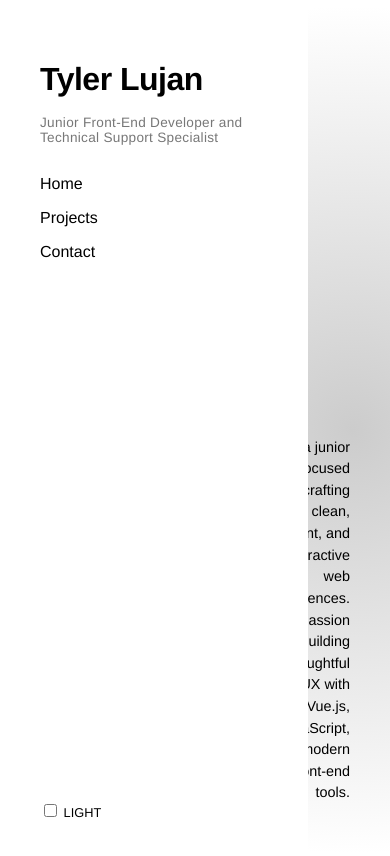
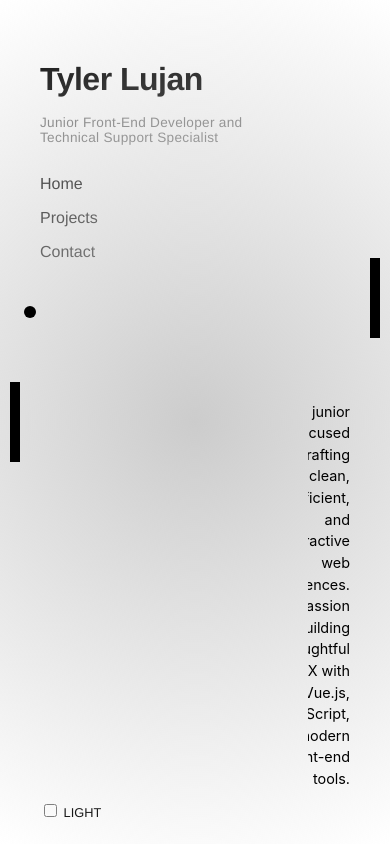
Before and after one commit to t-lujan/tyler-portfolio, a Vue app: page / in a window 390 px wide. Shown: the top 856 px of the page. Built offline with nearby package versions, Linux system fonts and the light colour scheme; a web font is replaced by a local one.

Commit message:
Updated layout for mobile again

```diff
--- a/src/views/Home.vue
+++ b/src/views/Home.vue
@@ -1,20 +1,11 @@
 <template>
   <div class="home">
-    <!-- Sidebar Navigation -->
-    <nav :class="['sidebar', { 'sidebar--collapsed': isSidebarCollapsed }]">
-      <button class="sidebar__toggle" @click="toggleSidebar">
-        ☰
-      </button>
-      <ul class="sidebar__menu">
-        <li><router-link to="/">Home</router-link></li>
-        <li><router-link to="/projects">Projects</router-link></li>
-        <li><router-link to="/contact">Contact</router-link></li>
-      </ul>
-    </nav>
+    <canvas
+      ref="pongCanvas"
+      class="pong-bg"
+      :class="{ disabled: isMobile }"
+    ></canvas>
 
-    <!-- Main Content -->
-    <div class="content">
-      <canvas ref="pongCanvas" class="pong-bg"></canvas>
     <div class="about">
       <p>
         I’m a junior dev focused on crafting clean, efficient, and interactive web experiences.
@@ -22,121 +13,159 @@
       </p>
     </div>
   </div>
-  </div>
 </template>
 
-<script>
-import { ref, onMounted } from 'vue';
+<script setup>
+import { ref, onMounted } from 'vue'
 
-export default {
-  setup() {
-    const pongCanvas = ref(null);
-    const isSidebarCollapsed = ref(true);
+const pongCanvas = ref(null)
+let ctx
 
-    const toggleSidebar = () => {
-      isSidebarCollapsed.value = !isSidebarCollapsed.value;
-    };
+const isMobile = /Mobi|Android/i.test(navigator.userAgent)
+
+const paddle = {
+  width: 10,
+  height: 80,
+  leftY: 0,
+  rightY: 0,
+  speed: 4
+}
+
+const ball = {
+  x: 0,
+  y: 0,
+  radius: 6,
+  vx: 3,
+  vy: 2
+}
+
+const resizeCanvas = () => {
+  const canvas = pongCanvas.value
+  canvas.width = window.innerWidth
+  canvas.height = window.innerHeight
+  paddle.leftY = canvas.height / 2 - paddle.height / 2
+  paddle.rightY = canvas.height / 2 - paddle.height / 2
+  resetBall(canvas)
+}
+
+const resetBall = (canvas) => {
+  ball.x = canvas.width / 2
+  ball.y = canvas.height / 2
+  ball.vx = 3 * (Math.random() > 0.5 ? 1 : -1)
+  ball.vy = 2 * (Math.random() > 0.5 ? 1 : -1)
+}
+
+const handleMouseMove = (e) => {
+  const bounds = pongCanvas.value.getBoundingClientRect()
+  const x = e.clientX - bounds.left
+  if (x < bounds.width / 2) {
+    paddle.leftY = e.clientY - bounds.top - paddle.height / 2
+  }
+}
+
+const draw = () => {
+  const canvas = pongCanvas.value
+  ctx.clearRect(0, 0, canvas.width, canvas.height)
+
+  const isDark = document.body.classList.contains('dark')
+  const color = isDark ? 'white' : 'black'
+
+  // Ball movement
+  ball.x += ball.vx
+  ball.y += ball.vy
+
+  // Wall bounce
+  if (ball.y - ball.radius <= 0 || ball.y + ball.radius >= canvas.height) {
+    ball.vy *= -1
+  }
+
+  // Left paddle collision
+  if (
+    ball.x - ball.radius <= 10 + paddle.width &&
+    ball.y >= paddle.leftY &&
+    ball.y <= paddle.leftY + paddle.height
+  ) {
+    ball.vx *= -1
+  }
+
+  // Right paddle collision
+  const rightX = canvas.width - paddle.width - 10
+  if (
+    ball.x + ball.radius >= rightX &&
+    ball.y >= paddle.rightY &&
+    ball.y <= paddle.rightY + paddle.height
+  ) {
+    ball.vx *= -1
+  }
+
+  // Reset if out of bounds
+  if (ball.x < 0 || ball.x > canvas.width) {
+    resetBall(canvas)
+  }
+
+  // AI tracking
+  const aiCenter = paddle.rightY + paddle.height / 2
+  if (ball.y < aiCenter - 10) paddle.rightY -= paddle.speed
+  if (ball.y > aiCenter + 10) paddle.rightY += paddle.speed
+  paddle.rightY = Math.max(0, Math.min(canvas.height - paddle.height, paddle.rightY))
+
+  // Draw
+  ctx.fillStyle = color
+  ctx.beginPath()
+  ctx.arc(ball.x, ball.y, ball.radius, 0, Math.PI * 2)
+  ctx.fill()
+
+  ctx.fillRect(10, paddle.leftY, paddle.width, paddle.height)
+  ctx.fillRect(rightX, paddle.rightY, paddle.width, paddle.height)
+}
+
+const animate = () => {
+  draw()
+  requestAnimationFrame(animate)
+}
 
 onMounted(() => {
-      // Pong game initialization code here
-    });
-
-    return {
-      pongCanvas,
-      isSidebarCollapsed,
-      toggleSidebar,
-    };
-  },
-};
+  if (isMobile) return
+  const canvas = pongCanvas.value
+  ctx = canvas.getContext('2d')
+  resizeCanvas()
+  animate()
+  window.addEventListener('resize', resizeCanvas)
+  window.addEventListener('mousemove', handleMouseMove)
+})
 </script>
 
 <style scoped>
-/* Base Reset */
-* {
-  margin: 0;
-  padding: 0;
-  box-sizing: border-box;
-}
-
-/* Layout */
 .home {
-  display: flex;
-  flex-direction: row;
-  height: 100vh;
-}
-
-/* Sidebar Navigation */
-.sidebar {
-  width: 250px;
-  background-color: #f1f1f1;
-  transition: transform 0.3s ease;
-}
-
-.sidebar--collapsed {
-  transform: translateX(-100%);
-}
-
-.sidebar__toggle {
-  display: none;
-  background: none;
-  border: none;
-  font-size: 2rem;
-  cursor: pointer;
-}
-
-.sidebar__menu {
-  list-style-type: none;
-  padding: 1rem;
-}
-
-.sidebar__menu li {
-  margin: 1rem 0;
-}
-
-.sidebar__menu a {
-  text-decoration: none;
-  color: #333;
-}
-
-/* Main Content */
-.content {
-  flex-grow: 1;
   position: relative;
-}
-
-.pong-bg {
-  width: 100%;
-  height: 100%;
-  background: radial-gradient(circle, #ccc 0%, transparent 100%);
+  min-height: 100vh;
+  overflow: hidden;
+  font-family: 'Inter', sans-serif;
 }
 
 .about {
   position: absolute;
+  right: 3rem;
   bottom: 3rem;
-  right: 3rem;
   max-width: 300px;
   font-size: 0.9rem;
   text-align: right;
+  z-index: 2;
   line-height: 1.5;
 }
 
-/* Responsive Design */
-@media (max-width: 768px) {
-  .sidebar {
-    position: absolute;
-    z-index: 10;
-    height: 100%;
+.pong-bg {
+  position: fixed;
+  top: 0;
+  left: 0;
+  z-index: 0;
+  width: 100vw;
+  height: 100vh;
+  background: radial-gradient(circle, #ccc 0%, transparent 100%);
+  pointer-events: none;
 }
 
-  .sidebar__toggle {
-    display: block;
-    position: absolute;
-    top: 1rem;
-    left: 1rem;
-  }
-
-  .content {
-    margin-left: 0;
-  }
+.pong-bg.disabled {
+  display: none;
 }
 </style>
```
Lines whose indentation alone changed are shown as unchanged.
